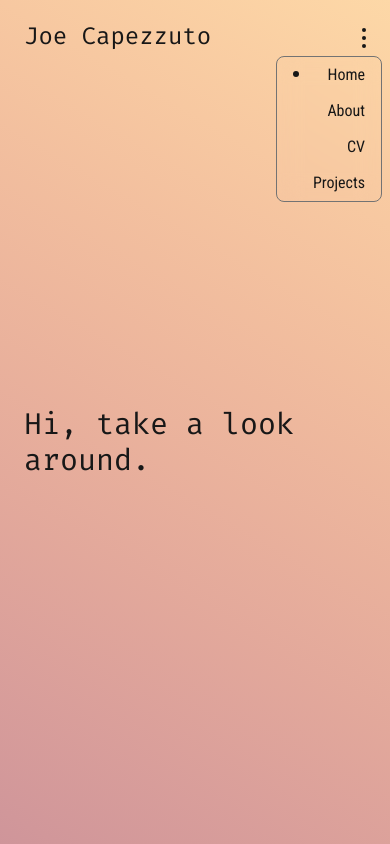
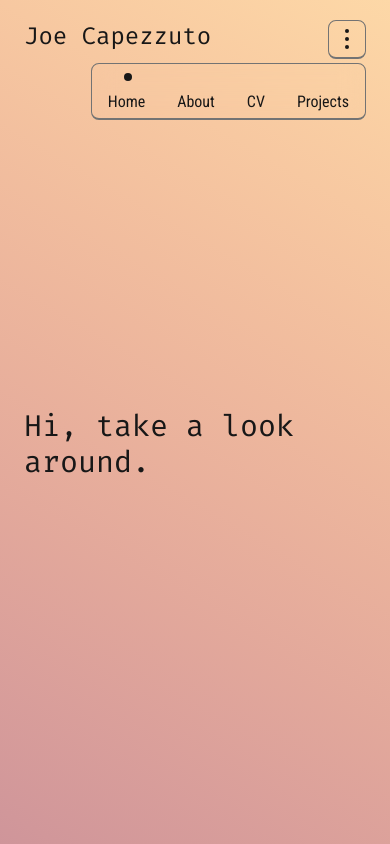
Before and after one commit to Capezzuto/portfolio-v2, a Next.js app: page / in a window 390 px wide. Both pictures are taken after a click on the button 364 px from the left and 38 px from the top of the page. Built offline with nearby package versions, Linux system fonts and the light colour scheme.

Commit message:
Change menu in mobile to horizontal orientation, reuse desktop structure

```diff
--- a/src/app/(static)/_components/Navbar.tsx
+++ b/src/app/(static)/_components/Navbar.tsx
@@ -28,8 +28,32 @@ const tabs = [
 	},
 ];
 
+const MenuOptions = () => {
+	const currentPath = usePathname();
+
+	return (
+		<>
+			<div className='dot-container pb-0.5 pointer-events-none'>
+				<span className='dot inline-block rounded-full w-2 h-2 bg-neutral-900 ml-8 mr-8 pointer-events-none'></span>
+			</div>
+			<ul className='flex justify-between'>
+				{tabs.map((tab) => (
+					<li key={tab.href} className='font-(family-name:--font-roboto-condensed) pb-1'>
+						<Link
+							id={tab.id}
+							href={tab.href}
+							className={`pb-0 pt-8 px-4 md:px-4 ${currentPath === tab.href ? ' active' : ''}`}
+						>
+							{tab.text}
+						</Link>
+					</li>
+				))}
+			</ul>
+		</>
+	);
+};
+
 const Navbar = () => {
-	const currentPath = usePathname();
 	const [showMenu, setShowMenu] = useState(false);
 
 	const toggleMenu = (evt: MouseEvent) => {
@@ -59,45 +83,24 @@ const Navbar = () => {
 	return (
 		<nav className={`Navbar group h-full`}>
 			<div className='Navbar-desktop group hidden h-full md:flex -mr-4 flex-col justify-end'>
-				<div className='dot-container pb-0.5 pointer-events-none'>
-					<span className='dot inline-block rounded-full w-2 h-2 bg-neutral-900 ml-8 mr-8 pointer-events-none'></span>
-				</div>
-				<ul className='flex justify-between'>
-					{tabs.map((tab, i, tabs) => (
-						<li key={tab.href} className='font-(family-name:--font-roboto-condensed) pb-1'>
-							<Link
-								id={tab.id}
-								href={tab.href}
-								className={`pb-0 pt-8 px-4 ${currentPath === tab.href ? ' active' : ''}`}
-							>
-								{tab.text}
-							</Link>
-						</li>
-					))}
-				</ul>
+				<MenuOptions />
 			</div>
-			<div className='Navbar-mobile group block md:hidden relative -mr-4'>
-				<button className='cursor-pointer px-4 py-2' onClick={toggleMenu}>
+			<div className='Navbar-mobile group block md:hidden relative'>
+				<button
+					className='cursor-pointer px-4 py-2 rounded-lg border border-neutral-500 border-b-2'
+					onClick={toggleMenu}
+				>
 					<span aria-hidden='true' className='block rounded-full w-1 h-1 bg-neutral-900 mb-1'></span>
 					<span aria-hidden='true' className='block rounded-full w-1 h-1 bg-neutral-900 mb-1'></span>
 					<span aria-hidden='true' className='block rounded-full w-1 h-1 bg-neutral-900'></span>
 				</button>
-				{showMenu && (
-					<ul className='flex-col absolute text-right right-0 pl-4 backdrop-blur-md rounded-lg border border-neutral-500'>
-						{tabs.map((tab, i, tabs) => (
-							<li key={tab.href + 'mobile'} className='font-(family-name:--font-roboto-condensed)'>
-								<Link
-									id={tab.id + ' mobile'}
-									href={tab.href}
-									onClick={(evt) => evt.stopPropagation()}
-									className={`Navbar-mobileOption block relative pl-5 pr-4 py-1.5 ${currentPath === tab.href ? ' active' : ''} after:bg-neutral-900 after:w-1.5 after:h-1.5 after:absolute after:rounded-full`}
-								>
-									{tab.text}
-								</Link>
-							</li>
-						))}
-					</ul>
-				)}
+
+				<div
+					aria-hidden={showMenu ? false : true}
+					className={`${showMenu ? 'opacity-100 pointer-events-auto' : 'opacity-0 translate-x-1/6 pointer-events-none'} absolute mt-1 right-0 px-0 py-0 backdrop-blur-md rounded-lg border border-neutral-500 border-b-2 transition transition-property-(--mobile-transition) ease-out duration-(--mobile-duration) delay-(--mobile-delay)`}
+				>
+					<MenuOptions />
+				</div>
 			</div>
 		</nav>
 	);
--- a/src/app/(static)/_components/navbar.css
+++ b/src/app/(static)/_components/navbar.css
@@ -3,6 +3,9 @@
 	--about-position: 4.5rem;
 	--cv-position: 8rem;
 	--projects-position: 12.25rem;
+	--mobile-transition: transform, opacity;
+	--mobile-duration: 200ms, 500ms;
+	--mobile-delay: 100ms, 0ms;
 }
 
 .Navbar:has(#home.active) .dot-container .dot,
```
